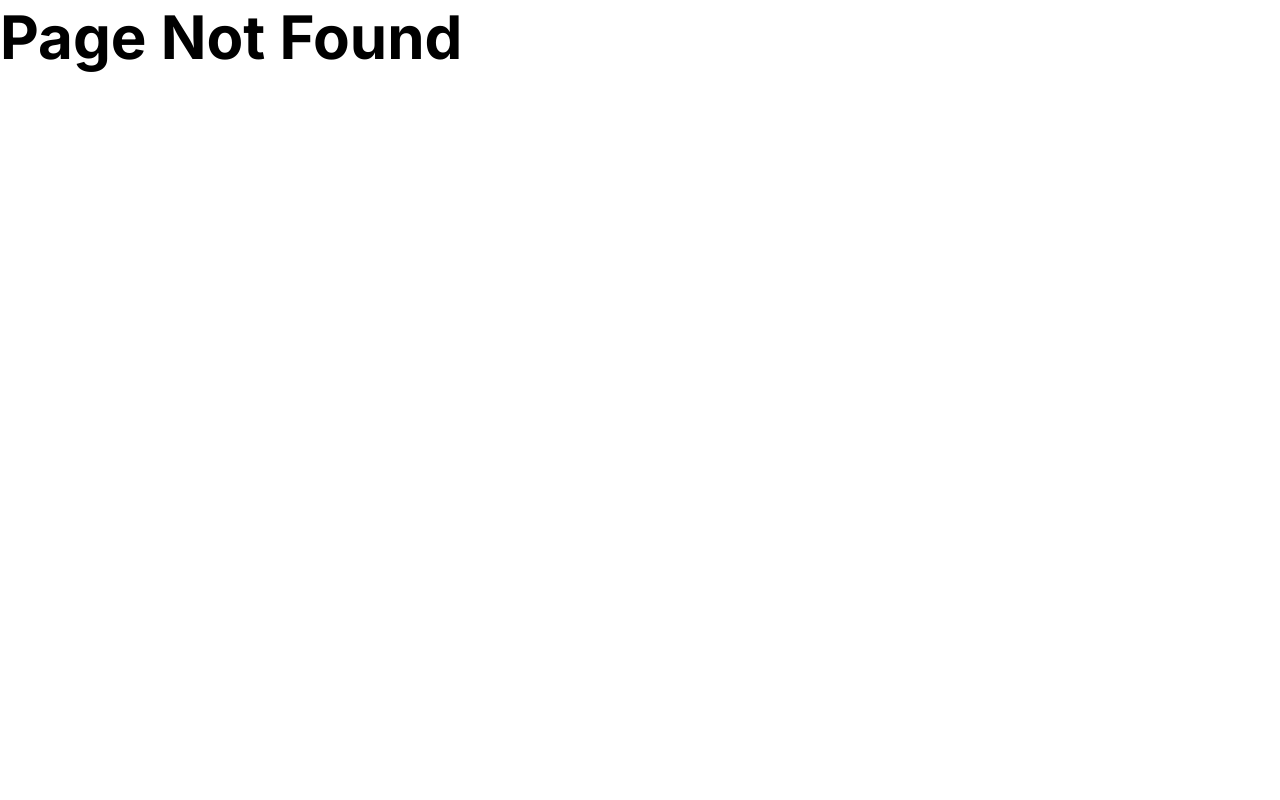
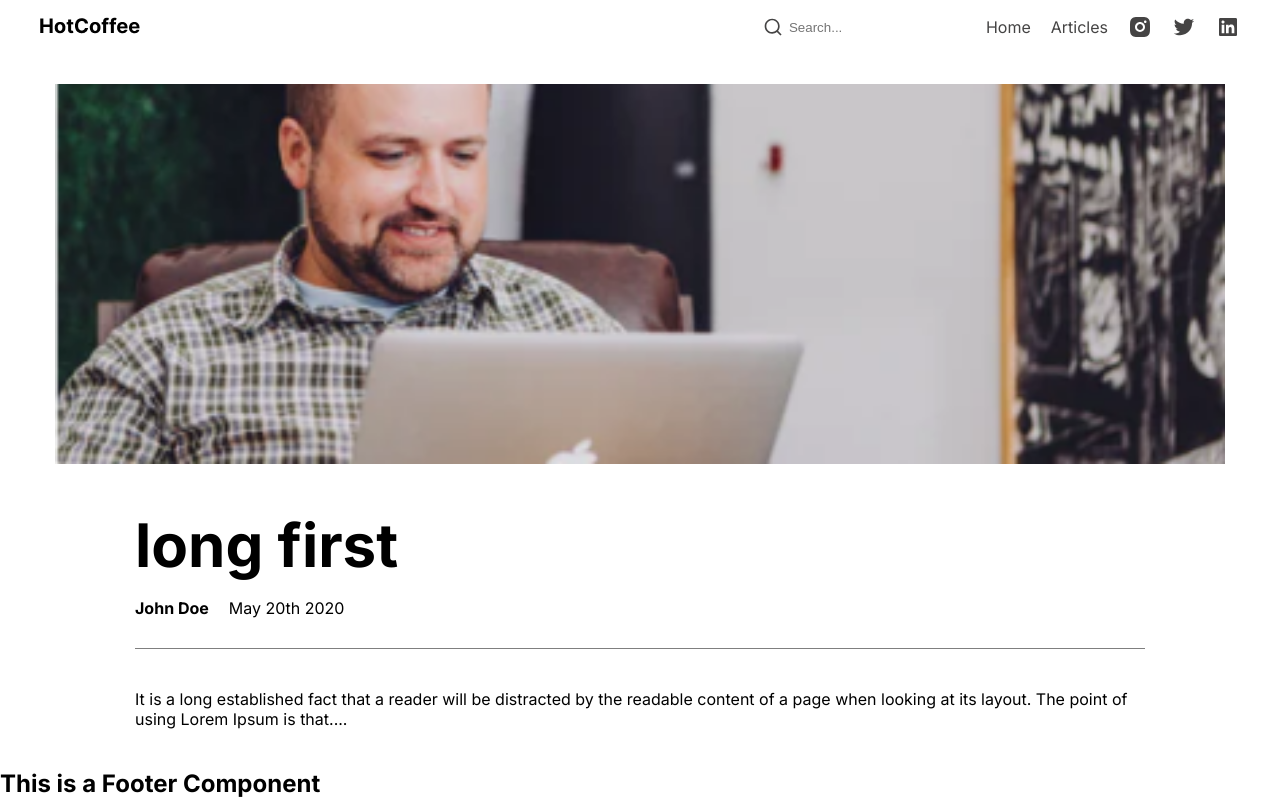
Before and after one commit to abii19/react-test-app, a React (Create React App) app: page /article/1 in a window 1280 px wide. Before the commit this address had no page. Built offline with nearby package versions, Linux system fonts and the light colour scheme.

Commit message:
Dynamic Blogs routes created

```diff
--- a/src/App.js
+++ b/src/App.js
@@ -1,4 +1,5 @@
 import { BrowserRouter, Routes, Route } from "react-router-dom";
+import ArticleDetails from "./components/article/ArticleDetails";
 import ArticlePage from "./components/article/ArticlePage";
 import HomePage from "./components/home/HomePage";
 import Layout from "./components/layouts/Layout";
@@ -12,6 +13,7 @@ const App = () => {
           <Route path="/" element={<Layout />}>
             <Route index element={<HomePage />} />
             <Route path="/article" element={<ArticlePage />} />
+            <Route path="/article/:articleId" element={<ArticleDetails />} />
           </Route>
           <Route path="*" element={<PageNotFound />} />
         </Routes>
--- a/src/assets/css/index.css
+++ b/src/assets/css/index.css
@@ -71,6 +71,7 @@ button {
   color: var(--white);
   border: none;
   font-weight: 600;
+  cursor: pointer;
 }
 
 /* Navbar CSS */
@@ -121,3 +122,27 @@ nav .nav-lists input {
   margin-top: 30px;
   color: var(--light-black);
 }
+
+/* Article CSS */
+.article-main-img {
+  width: 100%;
+  height: 380px;
+  object-fit: cover;
+  margin-top: 30px;
+  /* object-position: top; */
+}
+.article-title,
+.article-description {
+  margin: 0 80px 40px;
+}
+
+.article-title {
+  padding-top: 40px;
+  padding-bottom: 30px;
+  border-bottom: 1px solid #00000080;
+}
+
+.article-title > div {
+  display: flex;
+  gap: 20px;
+}
--- /dev/null
+++ b/src/components/article/ArticleDetails.jsx
@@ -0,0 +1,74 @@
+import { useParams } from "react-router-dom";
+import * as Images from "../../assets/images";
+
+const blogs = [
+  {
+    id: 1,
+    title: "long first",
+    description:
+      "It is a long established fact that a reader will be distracted by the readable content of a page when looking at its layout. The point of using Lorem Ipsum is that....",
+    created_at: "May 20th 2020",
+    img: Images.Blog_1_Img,
+    written_by: "John Doe",
+  },
+  {
+    id: 2,
+    title: "long established 2",
+    description:
+      "It is a long established fact that a reader will be distracted by the readable content of a page when looking at its layout. The point of using Lorem Ipsum is that....",
+    created_at: "May 20th 2021",
+    img: Images.Blog_2_Img,
+    written_by: "John Doe",
+  },
+  {
+    id: 3,
+    title: "long established 3",
+    description:
+      "It is a long established fact that a reader will be distracted by the readable content of a page when looking at its layout. The point of using Lorem Ipsum is that....",
+    created_at: "May 20th 2022",
+    img: Images.Blog_3_Img,
+    written_by: "John Doe",
+  },
+  {
+    id: 4,
+    title: "long established 4",
+    description:
+      "It is a long established fact that a reader will be distracted by the readable content of a page when looking at its layout. The point of using Lorem Ipsum is that....",
+    created_at: "May 20th 2023",
+    img: Images.Blog_4_Img,
+    written_by: "John Doe",
+  },
+  {
+    id: 5,
+    title: "long established 4",
+    description:
+      "It is a long established fact that a reader will be distracted by the readable content of a page when looking at its layout. The point of using Lorem Ipsum is that....",
+    created_at: "May 20th 2023",
+    img: Images.Blog_4_Img,
+    written_by: "John Doe",
+  },
+];
+
+const ArticleDetails = () => {
+  const { articleId } = useParams();
+
+  const currentBlog = blogs.find((blog) => blog.id === +articleId);
+
+  return (
+    <>
+      <div className="container">
+        <img src={Images.Blog_1_Img} alt="" className="article-main-img" />
+        <div className="article-title">
+          <h1>{currentBlog.title}</h1>
+          <div className="">
+            <b className="">{currentBlog.written_by}</b>
+            <div className="">{currentBlog.created_at}</div>
+          </div>
+        </div>
+        <div className="article-description">{currentBlog.description}</div>
+      </div>
+    </>
+  );
+};
+
+export default ArticleDetails;
--- a/src/components/article/ArticlePage.jsx
+++ b/src/components/article/ArticlePage.jsx
@@ -1,5 +1,36 @@
+import * as Images from "../../assets/images";
+
 const ArticlePage = () => {
-  return <h1>This is ArticlePage</h1>;
+  return (
+    <>
+      <div className="container">
+        <img src={Images.Blog_1_Img} alt="" className="article-main-img" />
+        <div className="article-title">
+          <h1>Finibus Bonorum et Malorum</h1>
+          <div className="">
+            <b className="">Written by John doe</b>
+            <div className="">Monday May 20</div>
+          </div>
+        </div>
+        <div className="article-description">
+          Section 1.10.32 of "de Finibus Bonorum et Malorum", written by Cicero
+          in 45 BC "Sed ut perspiciatis unde omnis iste natus error sit
+          voluptatem accusantium doloremque laudantium, totam rem aperiam, eaque
+          ipsa quae ab illo inventore veritatis et quasi architecto beatae vitae
+          dicta sunt explicabo. Nemo enim ipsam voluptatem quia voluptas sit
+          aspernatur aut odit aut fugit, sed quia consequuntur magni dolores eos
+          qui ratione voluptatem sequi nesciunt. Neque porro quisquam est, qui
+          dolorem ipsum quia dolor sit amet, consectetur, adipisci velit, sed
+          quia non numquam eius modi tempora incidunt ut labore et dolore magnam
+          aliquam quaerat voluptatem. Ut enim ad minima veniam, quis nostrum
+          exercitationem ullam corporis suscipit laboriosam, nisi ut aliquid ex
+          ea commodi consequatur? Quis autem vel eum iure reprehenderit qui in
+          ea voluptate velit esse quam nihil molestiae consequatur, vel illum
+          qui dolorem eum fugiat quo voluptas nulla pariatur?" 1914 translation
+        </div>
+      </div>
+    </>
+  );
 };
 
 export default ArticlePage;
--- a/src/components/home/BlogSection.jsx
+++ b/src/components/home/BlogSection.jsx
@@ -1,3 +1,4 @@
+import { Link } from "react-router-dom";
 import * as Images from "../../assets/images";
 import * as Icons from "../../assets/icons";
 import { Button } from "../shared/Button";
@@ -12,6 +13,7 @@ const BlogSection = () => {
         "It is a long established fact that a reader will be distracted by the readable content of a page when looking at its layout. The point of using Lorem Ipsum is that....",
       created_at: "May 20th 2020",
       img: Images.Blog_1_Img,
+      written_by: "John Doe",
     },
     {
       id: 2,
@@ -20,6 +22,7 @@ const BlogSection = () => {
         "It is a long established fact that a reader will be distracted by the readable content of a page when looking at its layout. The point of using Lorem Ipsum is that....",
       created_at: "May 20th 2021",
       img: Images.Blog_2_Img,
+      written_by: "John Doe",
     },
     {
       id: 3,
@@ -28,6 +31,7 @@ const BlogSection = () => {
         "It is a long established fact that a reader will be distracted by the readable content of a page when looking at its layout. The point of using Lorem Ipsum is that....",
       created_at: "May 20th 2022",
       img: Images.Blog_3_Img,
+      written_by: "John Doe",
     },
     {
       id: 4,
@@ -36,6 +40,7 @@ const BlogSection = () => {
         "It is a long established fact that a reader will be distracted by the readable content of a page when looking at its layout. The point of using Lorem Ipsum is that....",
       created_at: "May 20th 2023",
       img: Images.Blog_4_Img,
+      written_by: "John Doe",
     },
     {
       id: 5,
@@ -44,6 +49,7 @@ const BlogSection = () => {
         "It is a long established fact that a reader will be distracted by the readable content of a page when looking at its layout. The point of using Lorem Ipsum is that....",
       created_at: "May 20th 2023",
       img: Images.Blog_4_Img,
+      written_by: "John Doe",
     },
   ];
 
@@ -61,9 +67,6 @@ const BlogSection = () => {
   const handleSeeMoreClick = () => {
     alert("See More Button Clicked!");
   };
-  const nextButtonClick = () => {
-    alert("Next Button Clicked!");
-  };
 
   return (
     <>
@@ -74,7 +77,7 @@ const BlogSection = () => {
             <p>{firstBlog.description}</p>
             <div className={styles.details}>
               <p>{firstBlog.created_at}</p>
-              <p>Read More</p>
+              <Link to={`/article/${firstBlog.id}`}>Read More</Link>
             </div>
           </div>
           <div className={styles.img}>
@@ -94,7 +97,6 @@ const BlogSection = () => {
               />
             );
           })}
-
           {/* <Card
             title="long established"
             description="Lorem ipsum dolor sit amet consectetur adipisicing elit. Facilis
@@ -125,7 +127,6 @@ const BlogSection = () => {
             handleClick={handleSeeMoreClick}
             Icon={Icons.ArrowDownIcon}
           />
-          <Button title="Next" handleClick={nextButtonClick} />
         </div>
       </div>
     </>
--- a/src/components/shared/Button.jsx
+++ b/src/components/shared/Button.jsx
@@ -1,5 +1,5 @@
 const Button = (props) => {
-  const { title, handleClick, Icon, iconPosition = "right" } = props;
+  const { title = "Button", handleClick, Icon, iconPosition = "right" } = props;
   // const handleClick = () => {
   //   alert("Button Component!");
   // };
--- a/src/components/shared/Card.jsx
+++ b/src/components/shared/Card.jsx
@@ -1,5 +1,7 @@
+import { Link } from "react-router-dom";
+
 const Card = (props) => {
-  const { title, description, created_at, img } = props.blog;
+  const { id, title, description, created_at, img } = props.blog;
   // const {blog} = props;
   //const {title, desc} = blog;
 
@@ -30,7 +32,7 @@ const Card = (props) => {
           <p>{description}</p>
           <div style={cardFooterStyles}>
             <div>{created_at}</div>
-            <a href="/">Read More</a>
+            <Link to={`/article/${id}`}>Read More</Link>
           </div>
         </div>
       </div>
```
